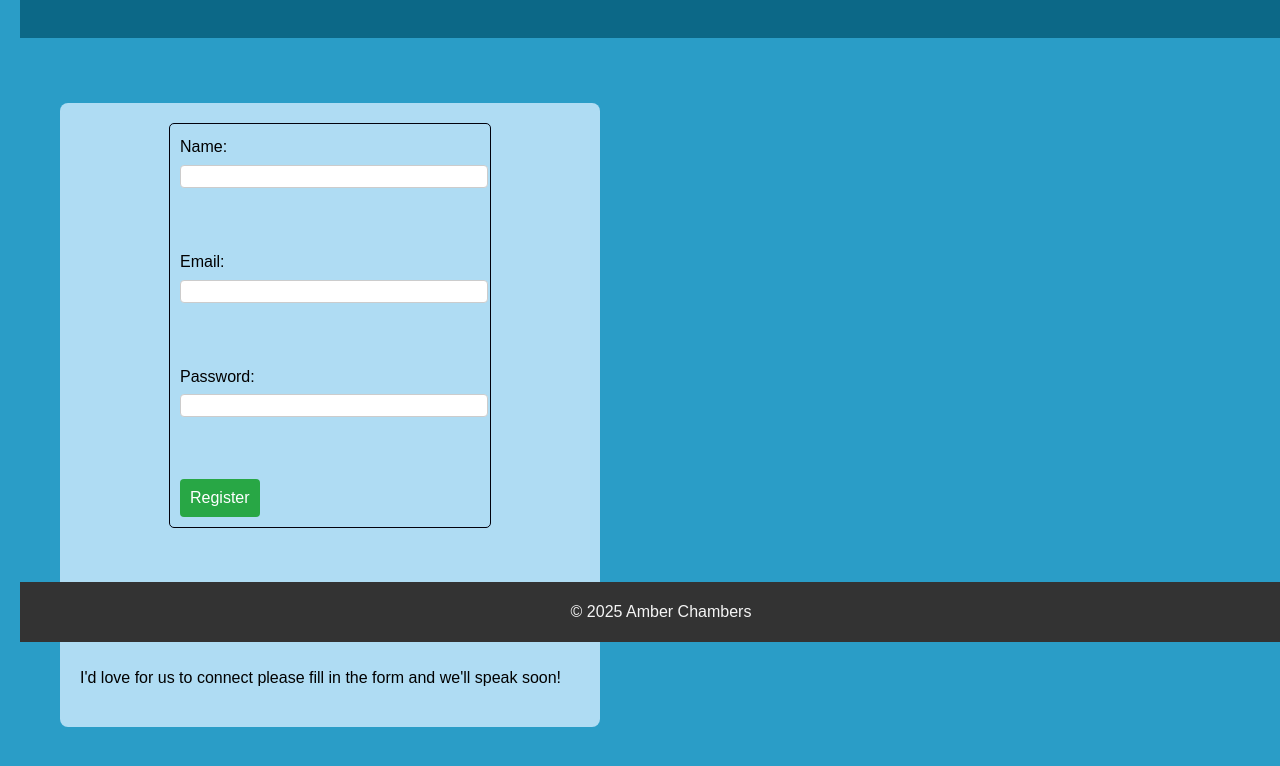
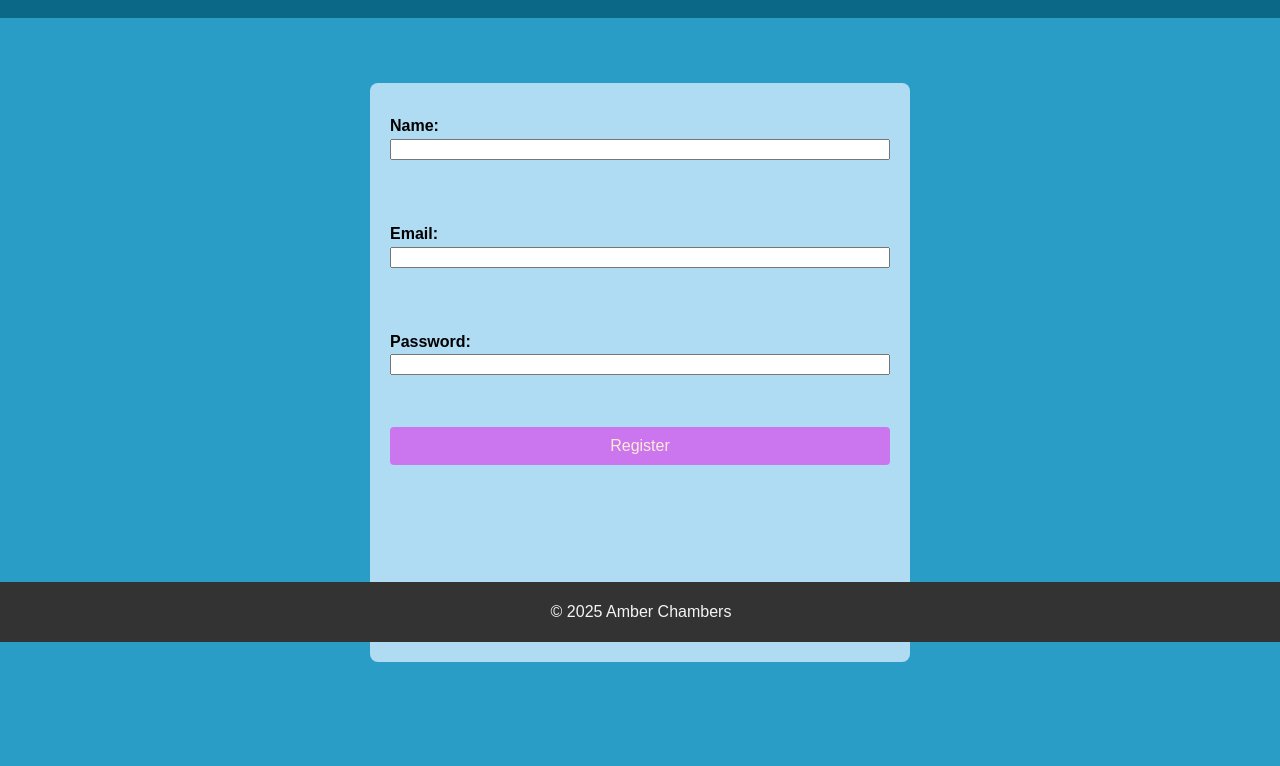
Before and after one commit to Akyoto1/My-Portfolio, a plain HTML site: page contact.html in a window 1280 px wide. Shown: the part 158-924 px from the top of the page. After the commit the page ends 860 px from the top, so only its background shows below. Drawn offline with Linux system fonts and the light colour scheme.

Commit message:
cnotact info updated

```diff
--- a/contact.html
+++ b/contact.html
@@ -6,47 +6,7 @@
     <title>Contact</title>
     <link rel="stylesheet" href="style.css" />
     <script defer src="script.js"></script>
-    <style>
-      body {
-        font-family: Arial, sans-serif;
-        margin: 20px;
-      }
-      .error {
-        color: red;
-        font-size: 0.9em;
-      }
-      .success {
-        color: green;
-        font-size: 1.2em;
-      }
-      form {
-        max-width: 300px;
-        margin: auto;
-        padding: 10px;
-        border: 1px solid #01010c;
-        border-radius: 5px;
-      }
-      input[type="text"],
-      input[type="email"],
-      input[type="password"] {
-        width: 100%;
-        padding: 3px;
-        margin: 5px 0 10px;
-        border: 1px solid #ccc;
-        border-radius: 4px;
-      }
-      button {
-        padding: 10px;
-        background-color: #28a745;
-        color: white;
-        border: none;
-        border-radius: 4px;
-        cursor: pointer;
-      }
-      button:hover {
-        background-color: #218838;
-      }
-    </style>
+
   </head>
   <body>
     <header>
--- a/style.css
+++ b/style.css
@@ -177,9 +177,54 @@ body.projects .projects {
 }
 .contact-container {
   max-width: 500px;
-  margin: 40px;
+  width: 90%;
+  margin: 40px auto;
   padding: 20px;
   background-color: #afdcf3;
   border-radius: 8px;
   box-shadow: (0, 0, 0, 0.1);
 }
+
+form {
+  display: flex;
+  flex-direction: column;
+}
+form label {
+  display: block;
+  margin-top: 10px;
+  font-weight: bold;
+}
+
+form input [type="text"],
+form input [type="email"],
+form input [type="password"] {
+  width: 100%;
+  padding: 10px;
+  margin-top: 5px;
+  margin-bottom: 15px;
+  border: 1px solid #ccc;
+  border-radius: 4px;
+  box-sizing: border-box;
+}
+
+.error {
+  color: red;
+  font-size: 0.9em;
+}
+
+.success {
+  color: green;
+  font-size: 1.1em;
+}
+form button {
+  padding: 10px 20px;
+  background-color: #cb76ef;
+  color: antiquewhite;
+  border: none;
+  border-radius: 4px;
+  cursor: pointer;
+}
+
+form button:hover {
+  background-color: #8337df;
+}
```
